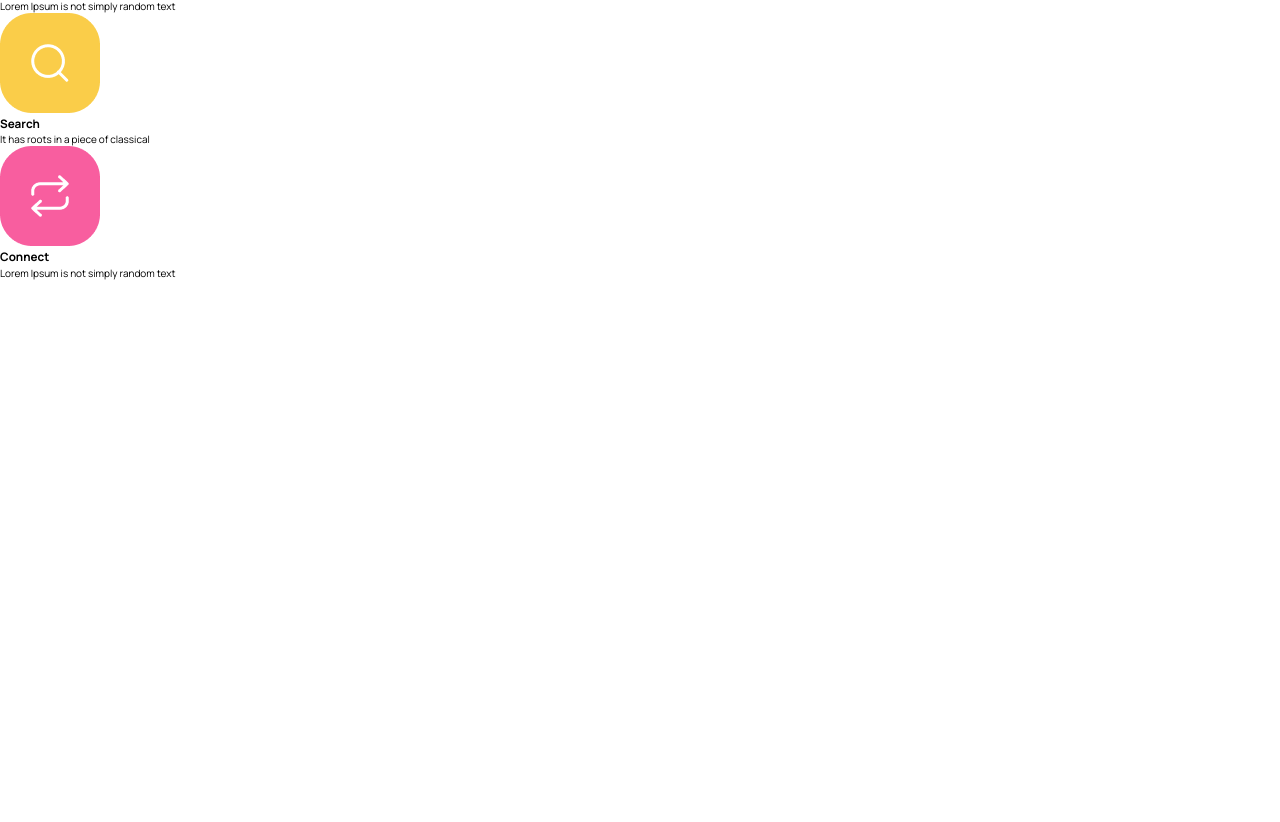
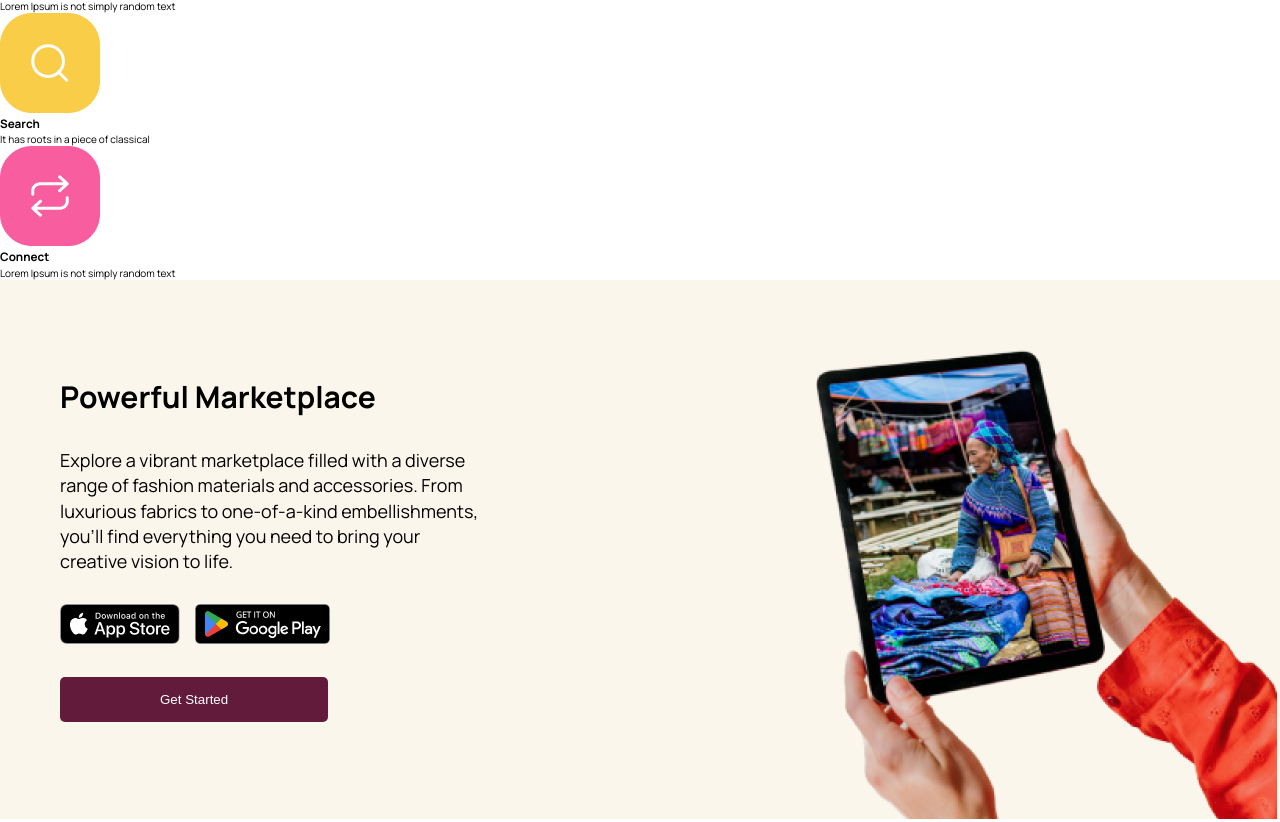
Before and after one commit to SellDomeTechnologies/landing-page, a React (Vite) app: page / in a window 1280 px wide. Shown: the part 2732-3554 px from the top of the page. Before the commit the page ends 3012 px from the top, so only its background shows below. Built offline with nearby package versions, Linux system fonts and the light colour scheme.

Commit message:
completed the styles and included it

```diff
--- a/src/components/Market.jsx
+++ b/src/components/Market.jsx
@@ -0,0 +1,33 @@
+import styles from "./Market.module.css";
+
+function Market() {
+  return (
+    <section className={styles.section__market}>
+      <div className={styles.market__content}>
+        <h2>Powerful Marketplace</h2>
+        <p>
+          Explore a vibrant marketplace filled with a diverse range of fashion
+          materials and accessories. From luxurious fabrics to one-of-a-kind
+          embellishments, you'll find everything you need to bring your creative
+          vision to life.
+        </p>
+
+        <div className={styles.market__btn}>
+          <button>
+            <img src="app-store.png" alt="app-store image" />
+          </button>
+          <button>
+            <img src="google-play.png" alt="google-play image" />
+          </button>
+        </div>
+        <button className={styles.market__start}>Get Started</button>
+      </div>
+
+      <div className={styles.market__img}>
+        <img src="ipad-air.png" alt="ipad image" />
+      </div>
+    </section>
+  );
+}
+
+export default Market;
--- a/src/components/Market.module.css
+++ b/src/components/Market.module.css
@@ -0,0 +1,47 @@
+.section__market {
+  color: #000;
+  background: #faf6eb;
+  padding: 3rem 6rem;
+
+  display: flex;
+  align-items: center;
+  justify-content: center;
+
+  position: relative;
+}
+
+.market__content h2 {
+  font-size: 3rem;
+}
+
+.market__content {
+  display: flex;
+  align-items: flex-start;
+  justify-content: center;
+  flex-direction: column;
+  gap: 3rem;
+}
+
+.market__content p {
+  font-size: 1.8rem;
+  width: 60%;
+}
+
+.market__img {
+  position: relative;
+  bottom: -3.3rem;
+  right: -4.9%;
+}
+
+.market__btn {
+  display: flex;
+  align-items: center;
+  gap: 1.5rem;
+}
+
+.market__start {
+  color: #fff;
+  border-radius: 0.5rem;
+  padding: 1.5rem 10rem;
+  background: #621b3b;
+}
--- a/src/pages/Home.jsx
+++ b/src/pages/Home.jsx
@@ -5,6 +5,7 @@ import Category from "../components/Category";
 import Download from "../components/Download";
 import Discovery from "../components/Discovery";
 import Feature from "../components/Feature";
+import Market from "../components/Market";
 
 function Home() {
   return (
@@ -16,6 +17,7 @@ function Home() {
       <Download />
       <Discovery />
       <Feature />
+      <Market />
     </>
   );
 }
```
Also changed, not shown: public/ipad-air.png (added), 1 other file (tests, documents, lock files or other folders).
